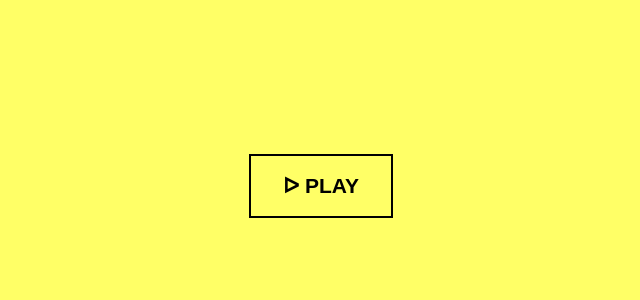
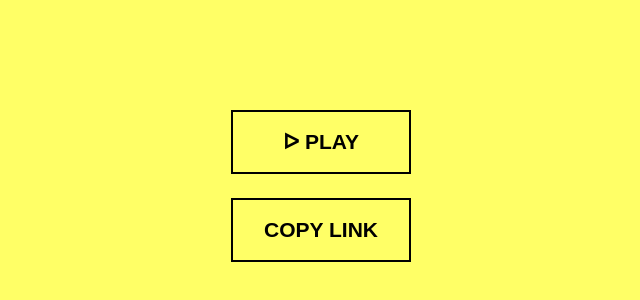
Before and after one commit to MohonovProduction/genius_verified_generator, a Vue app: page /video/1/1/1 in a window 1280 px wide. Shown: the part 214-514 px from the top of the page, without its empty margins (319-959 px from the left). Built offline with nearby package versions, Linux system fonts and the light colour scheme.

Commit message:
add copy to clipboard button

```diff
--- a/src/views/VideoView.vue
+++ b/src/views/VideoView.vue
@@ -18,26 +18,34 @@
     </div>
 
     <div class="menu_wrapper">
-      <menu
+      <article
         v-if="menu.showBefore"
         class="menu menu_before"
       >
-        <m-button @click="play">ᐅ Play</m-button>
         <article class="menu__modal" v-if="isMobile">
           You can rotate your device for better experience
         </article>
-      </menu>
+        <div class="menu__button_group">
+          <m-button @click="play">ᐅ Play</m-button>
+          <m-button @click="copyLink">Copy link</m-button>
+        </div>
+      </article>
 
-      <menu
+      <article
         v-if="menu.showAfter"
         class="menu menu_after"
       >
-        <m-button @click="repeat">Repeat</m-button>
+        <m-button @click="repeat">⭯ Repeat</m-button>
         <m-button @click="edit">Edit</m-button>
         <m-button @click="create">Create</m-button>
-      </menu>
+        <m-button @click="copyLink">Copy link</m-button>
+      </article>
     </div>
   </div>
+
+  <textarea id="link">
+    {{ link }}
+  </textarea>
 
   <audio @canplaythrough="audio.ready = true" id="player">
     <source src="../assets/music/genius_verified.mp3" type="audio/mp3">
@@ -105,6 +113,16 @@ export default {
     create() {
       router.push('/')
     },
+    copyLink() {
+      const textarea = document.querySelector('#link')
+
+      textarea.focus()
+      textarea.select()
+      textarea.setSelectionRange(0, 99999)
+
+      navigator.clipboard.writeText(textarea.textContent)
+      document.execCommand('copy')
+    }
   },
   computed: {
     name() {
@@ -115,14 +133,15 @@ export default {
     },
     isMobile() {
       return window.innerHeight > window.innerWidth
+    },
+    link() {
+      return window.location.href
     }
   }
 }
 </script>
 
 <style scoped>
-/*TODO: adaptive for mobile*/
-
 .wrapper {
   position: relative;
   display: flex;
@@ -270,4 +289,12 @@ export default {
   padding: .3em;
   border-left: 2px solid var(--dark);
 }
+.menu__button_group {
+  display: grid;
+  grid-gap: 1em;
+}
+
+#link {
+  display: none;
+}
 </style>
```
